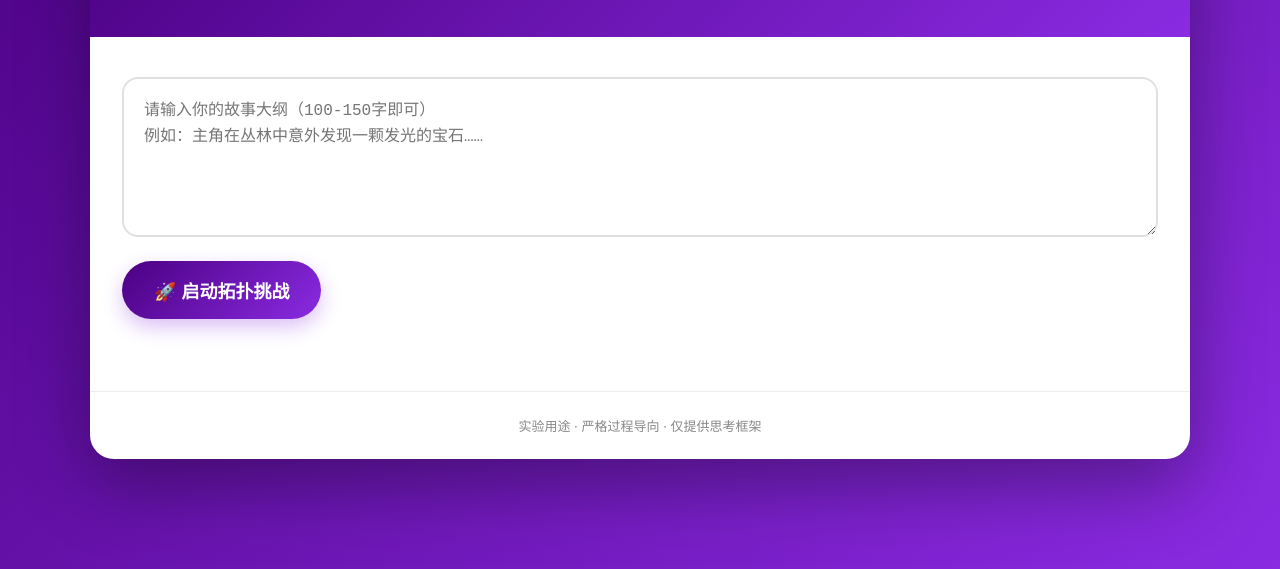
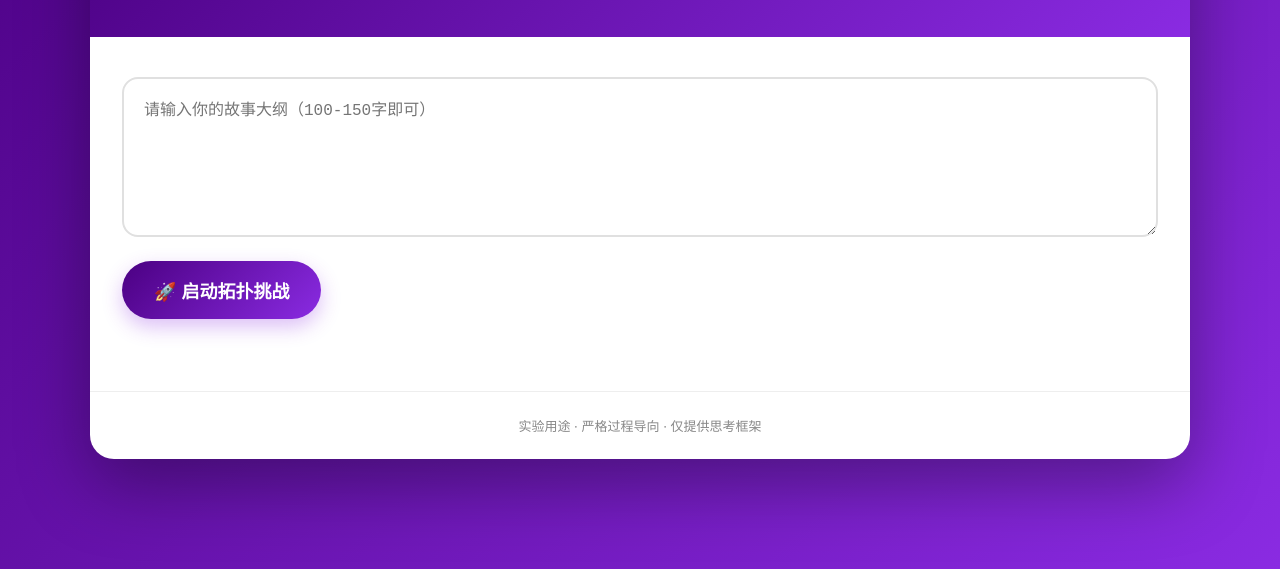
Before and after one commit to wangmoumou400-code/possible-worlds-tool3.0, a website: page public/index.html in a window 1280 px wide. Shown: the part 231-800 px from the top of the page. Drawn offline with Linux system fonts and the light colour scheme.

Commit message:
Update index.html

```diff
--- a/public/index.html
+++ b/public/index.html
@@ -41,7 +41,7 @@
         <p>基于 Ryan (1991) & Bell & Ryan (2019) 的可能世界理论 · AI创意干预工具</p>
     </div>
     <div class="content">
-        <textarea id="userInput" placeholder="请输入你的故事大纲（100-150字即可）&#10;例如：主角在丛林中意外发现一颗发光的宝石……"></textarea>
+        <textarea id="userInput" placeholder="请输入你的故事大纲（100-150字即可）&#10"></textarea>
         <button id="generateBtn">🚀 启动拓扑挑战</button>
         <div id="resultArea" class="result"></div>
     </div>
```
